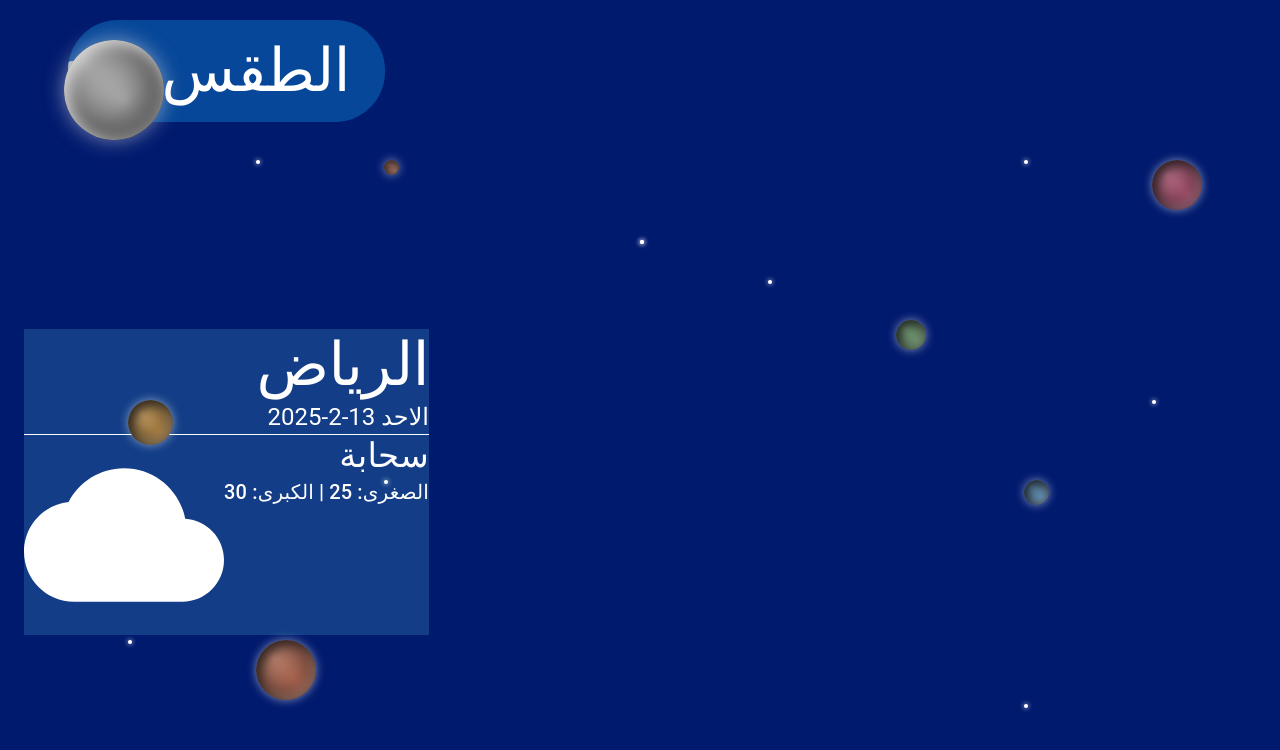
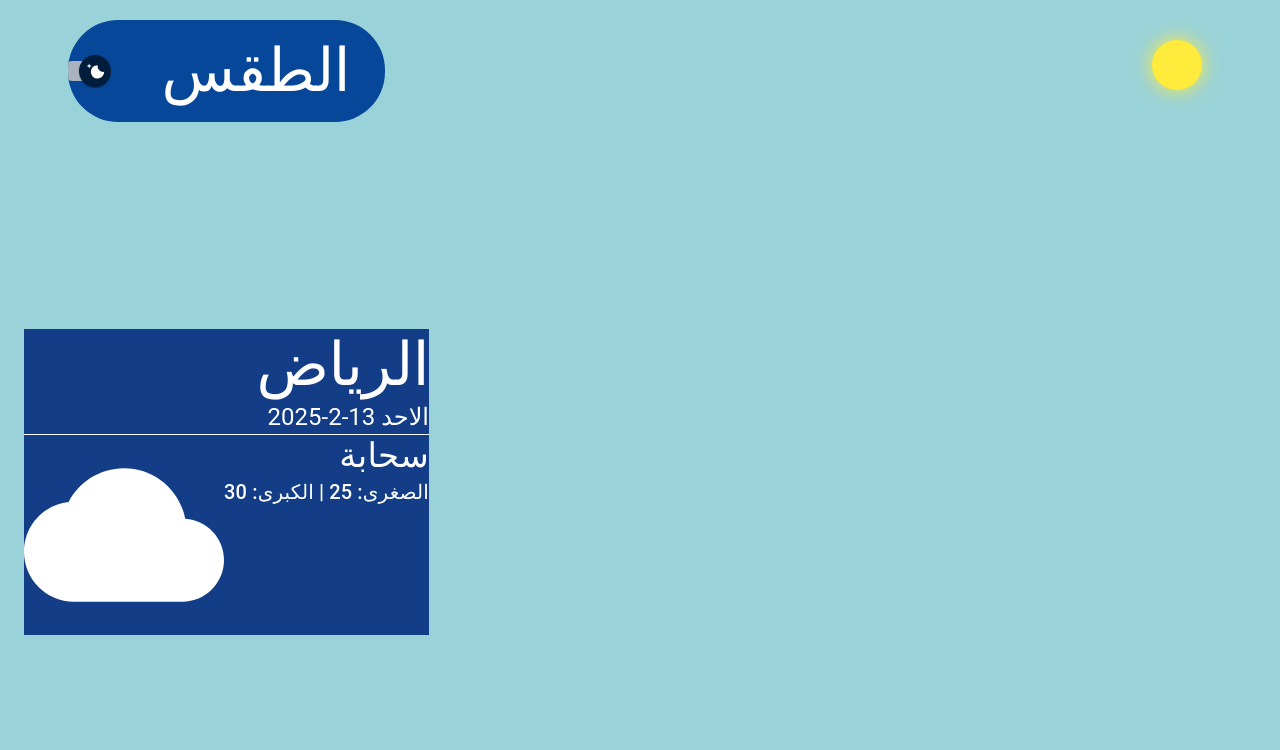
Before and after one commit to Aaldosri/Weather, a React (Vite) app in the folder weather/: page / in a window 1280 px wide. Shown: the top 750 px of the page. Built offline with nearby package versions, Linux system fonts and the light colour scheme; no server answers.

Commit message:
adding Dark Mode

```diff
--- a/weather/src/App.css
+++ b/weather/src/App.css
@@ -4,8 +4,29 @@ body {
   background-color: #001a6e;
   overflow: hidden;
 }
+body.dark-mode {
+  background-color: #001a6e;
+  color: white; /* لون النص في الوضع الداكن */
+  overflow: hidden;
+}
+
+body.light-mode {
+  /* background-color: #679fa6; */
+  background-color: #9ad2d9;
+  color: black; /* لون النص في الوضع الفاتح */
+  overflow: hidden;
+}
 
 /* HEADER */
+
+/* .div-dark {
+  background-color: #001a6e;
+}
+
+.div-light {
+  background-color: #b1c3ff;
+  height: 100%;
+} */
 
 .div-header {
   background-color: #074799;
--- a/weather/src/App.jsx
+++ b/weather/src/App.jsx
@@ -85,8 +85,8 @@ const Star = styled("div")({
 
 const Sun = styled("div")({
   position: "absolute",
-  width: "20px",
-  height: "20px",
+  width: "50px",
+  height: "50px",
   backgroundColor: "#ffeb3b",
   borderRadius: "50%",
   boxShadow: "0 0 20px #ffeb3b",
@@ -124,6 +124,11 @@ const Planet = styled("div")({
 let cancelAxios = null;
 
 function App() {
+  const [darkMode, setDark] = useState(false);
+
+  function DarkMode() {
+    setDark((prevDark) => !prevDark);
+  }
   console.log("rendering the component (mounting) ");
   const [temp, setTemp] = useState(null);
   useEffect(() => {
@@ -152,8 +157,19 @@ function App() {
       cancelAxios();
     };
   }, []);
+
+  useEffect(() => {
+    if (darkMode) {
+      document.body.classList.add("dark-mode"); // إضافة كلاس للوضع الداكن
+      document.body.classList.remove("light-mode"); // إزالة كلاس الوضع الفاتح
+    } else {
+      document.body.classList.add("light-mode"); // إضافة كلاس للوضع الفاتح
+      document.body.classList.remove("dark-mode"); // إزالة كلاس الوضع الداكن
+    }
+  }, [darkMode]);
   return (
     <>
+      <div className={darkMode ? "div-dark" : "div-light"}>
         <div className="div-header" dir="rtl">
           <header className="header">
             <Typography
@@ -168,8 +184,13 @@ function App() {
               الطقس
             </Typography>
             <FormControlLabel
+              onClick={DarkMode}
               control={<MaterialUISwitch sx={{ m: 1 }} defaultChecked />}
             />
+
+            {/* STAR */}
+            {darkMode && (
+              <>
                 <Star sx={{ top: "20%", left: "20%" }} />
                 <Star sx={{ top: "30%", left: "50%" }} />
                 <Star sx={{ top: "30%", left: "50%" }} />
@@ -179,7 +200,11 @@ function App() {
                 <Star sx={{ top: "80%", left: "10%" }} />
                 <Star sx={{ top: "88%", left: "80%" }} />
                 <Star sx={{ top: "50%", left: "90%" }} />
-          {/* القمر */}
+              </>
+            )}
+
+            {/* Moon */}
+            {darkMode && (
               <Moon
                 sx={{
                   top: "5%",
@@ -189,8 +214,11 @@ function App() {
                   backgroundColor: "#f0f0f0", // لون القمر
                 }}
               />
+            )}
 
-          {/* الكواكب */}
+            {/* Planet */}
+            {darkMode && (
+              <>
                 <Planet
                   sx={{
                     top: "20%",
@@ -245,9 +273,10 @@ function App() {
                     backgroundColor: "#e91e63",
                   }}
                 />
+              </>
+            )}
 
-          {/* <Sun sx={{ top: "5%", left: "5%" }} /> */}
-
+            {!darkMode && <Sun sx={{ top: "5%", left: "90%" }} />}
             <Button
               style={{ color: "white", fontSize: "25px", marginLeft: "20px" }}
               variant="text"
@@ -293,7 +322,11 @@ function App() {
                     <div>
                       {/* TEMP */}
                       <div>
-                      <Typography className="mr-[20px]" variant="h1" dir="rtl">
+                        <Typography
+                          className="mr-[20px]"
+                          variant="h1"
+                          dir="rtl"
+                        >
                           {temp}
                         </Typography>
 
@@ -311,7 +344,11 @@ function App() {
                           alignItems: "center",
                         }}
                       >
-                      <Typography className="mr-[20px]" variant="h6" dir="rtl">
+                        <Typography
+                          className="mr-[20px]"
+                          variant="h6"
+                          dir="rtl"
+                        >
                           الصغرى: 25
                         </Typography>
                         <Typography
@@ -323,7 +360,11 @@ function App() {
                           |
                         </Typography>
 
-                      <Typography className="mr-[20px]" variant="h6" dir="rtl">
+                        <Typography
+                          className="mr-[20px]"
+                          variant="h6"
+                          dir="rtl"
+                        >
                           الكبرى: 30
                         </Typography>
                       </div>
@@ -352,6 +393,7 @@ function App() {
             </div>
           </Container>
         </main>
+      </div>
     </>
   );
 }
```
Lines whose indentation alone changed are shown as unchanged.
